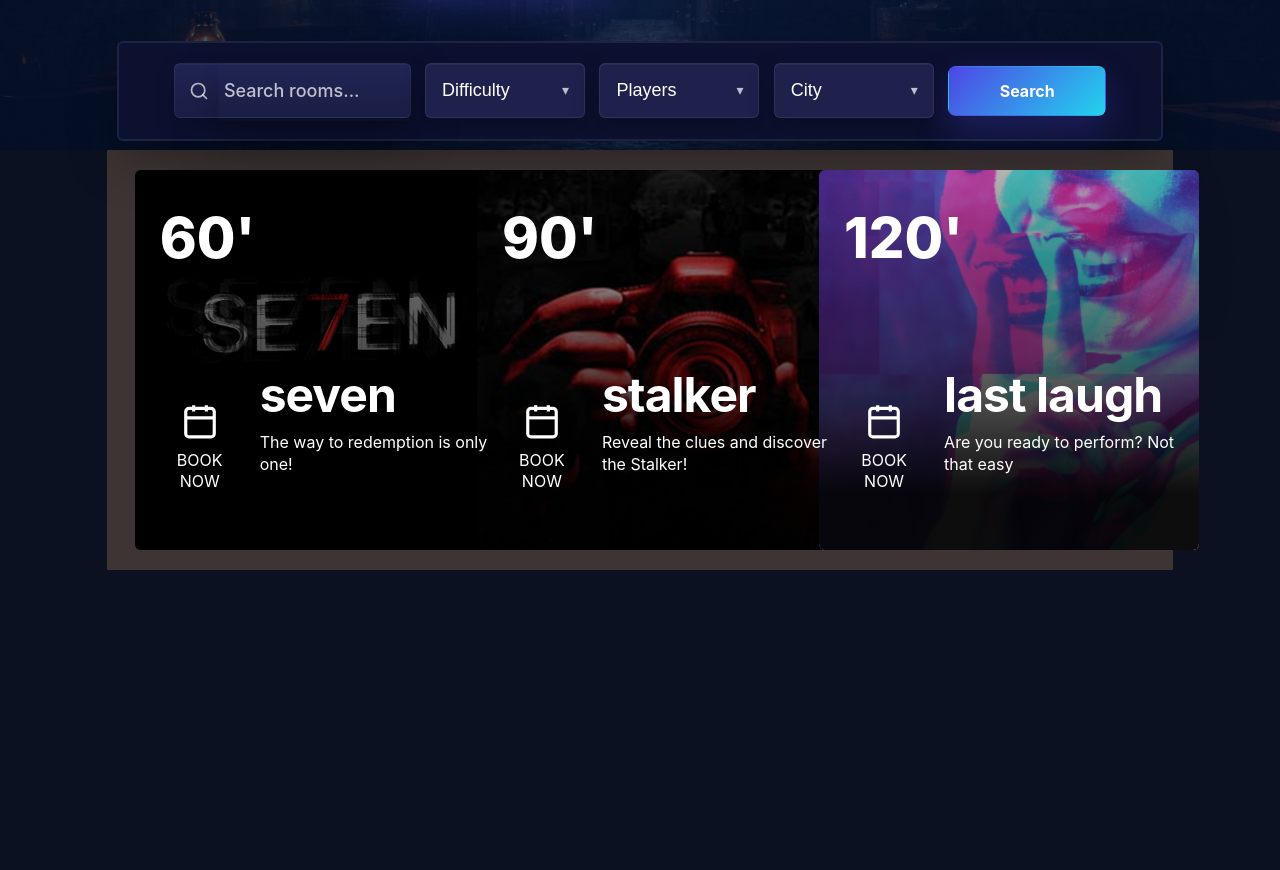
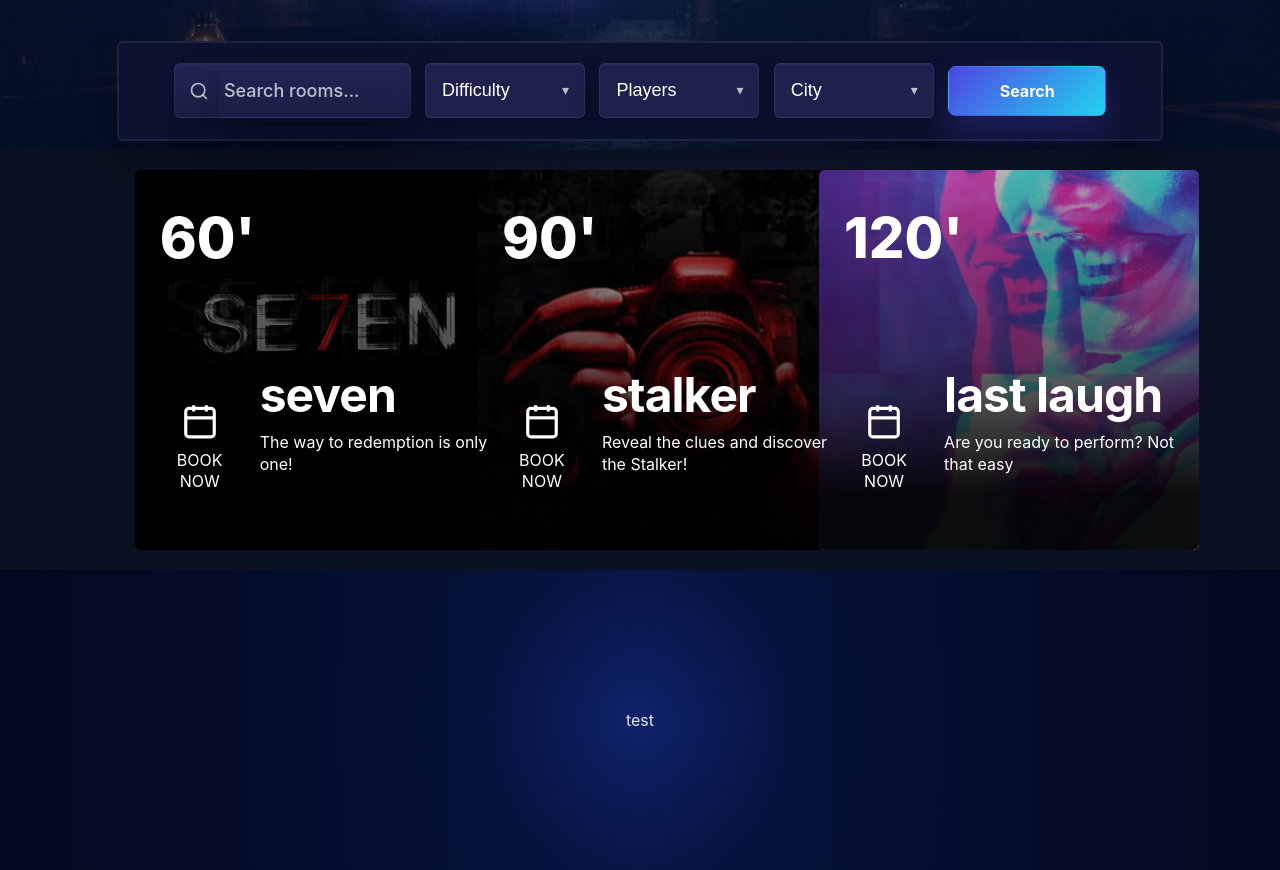
Before and after one commit to kiumars609/escape-finder, a React (Vite) app: page / in a window 1280 px wide. Shown: the part 460-1330 px from the top of the page. Before the commit the page ends 1030 px from the top, so only its background shows below. Built offline with nearby package versions, Linux system fonts and the light colour scheme.

Commit message:
Add Booking Section in Home

```diff
--- a/src/Components/Card/Card.jsx
+++ b/src/Components/Card/Card.jsx
@@ -2,9 +2,10 @@ import React from "react";
 import "./style.css";
 
 export default function Card({ item }) {
-  const difficulty = [1,2,3,4,5].map((n) => {
-   return n <= item.difficulty ? "🔒" : "🔓"
-  })
+  // Show difficulty with Lock
+  const difficulty = [1, 2, 3, 4, 5].map((n) => {
+    return n <= item.difficulty ? "🔒" : "🔓";
+  });
   return (
     <>
       <div
--- /dev/null
+++ b/src/Pages/Home/Booking/Booking.jsx
@@ -0,0 +1,12 @@
+import React from 'react'
+import "./style.css";
+
+export default function Booking() {
+  return (
+    <>
+    <div className="col-12 col-md-12 booking-section">
+        test
+    </div>
+    </>
+  )
+}
--- /dev/null
+++ b/src/Pages/Home/Booking/style.css
@@ -0,0 +1,17 @@
+.booking-section {
+  position: relative;
+  min-height: 300px;
+  display: flex;
+  align-items: center;
+  justify-content: center;
+  overflow: hidden;
+
+  background:
+    radial-gradient(
+      circle at center,
+      rgba(45, 86, 255, 0.22) 0%,
+      rgba(10, 24, 70, 0.12) 25%,
+      rgba(2, 8, 29, 0) 55%
+    ),
+    linear-gradient(90deg, #02081d 0%, #071341 50%, #02081d 100%);
+}
--- a/src/Pages/Home/Cards/style.css
+++ b/src/Pages/Home/Cards/style.css
@@ -1,5 +1,4 @@
 .show-cards {
   min-height: 200px;
-  background-color: rgb(62, 52, 52);
   padding: 20px;
 }
--- a/src/Pages/Home/Home.jsx
+++ b/src/Pages/Home/Home.jsx
@@ -3,6 +3,7 @@ import Header from "../../Components/Header/Header";
 import SubHeader from "./SubHeader/SubHeader";
 import Cards from "./Cards/Cards";
 import roomsData from "../../Data/RoomsData";
+import Booking from "./Booking/Booking";
 
 export default function Home() {
   return (
@@ -10,6 +11,7 @@ export default function Home() {
       <Header />
       <SubHeader />
       <Cards roomsData={roomsData} />
+      <Booking />
     </>
   );
 }
```
